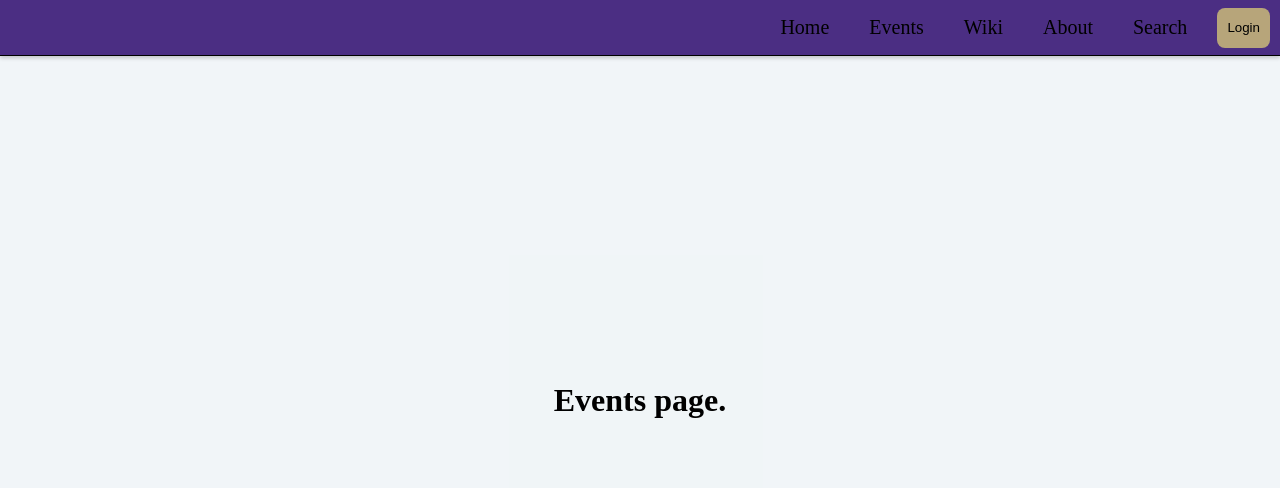
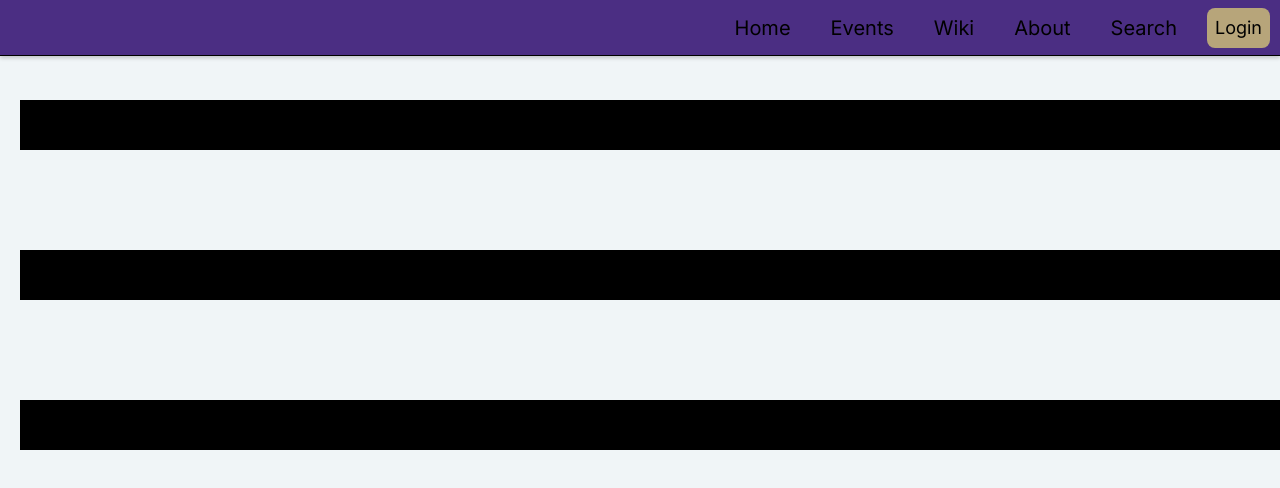
Before and after one commit to DormWiki/dorm-wiki, a Next.js app in the folder site/: page /events in a window 1280 px wide. Shown: the top 488 px of the page. Built offline with nearby package versions, Linux system fonts and the light colour scheme.

Commit message:
changed overall font; working on event page still

```diff
--- a/site/src/pages/events.js
+++ b/site/src/pages/events.js
@@ -3,6 +3,7 @@ import React, { useState } from 'react';
 import Image from 'next/image'
 import { Inter } from 'next/font/google'
 import styles from '@/styles/Home.module.css'
+import events from '@/styles/Events.module.css'
 import Link from 'next/link'
 
 const inter = Inter({ subsets: ['latin'] })
@@ -36,8 +37,16 @@ export default function Events() {
         </ul>
             <button type="button">Login</button>
         </div>
-        <main className={styles.main}>
-            <h2 className={styles.title}>Events page.</h2>
+        <main className={events.main}>
+            <h2 className={events.title}>Trending</h2>
+            <h2 className={events.title}>Upcoming</h2>
+            <div className={events.content}>
+                Events info
+                Contact info
+                Photos
+                RSVP
+                Guest list
+            </div>
         </main>
     </>
   );
--- /dev/null
+++ b/site/src/pages/events.json
@@ -0,0 +1,5 @@
+{
+
+
+
+}
--- a/site/src/pages/index.js
+++ b/site/src/pages/index.js
@@ -8,7 +8,7 @@ import Events from './events';
 
 import { useRouter } from "next/router";
 
-const inter = Inter({ subsets: ['latin'] })
+//const inter = Inter({ subsets: ['latin'] })
 
 export default function Home() {
   const router = useRouter();
--- /dev/null
+++ b/site/src/styles/Events.module.css
@@ -0,0 +1,40 @@
+.main {
+  display: fixed;
+  min-height: 100vh;
+  background-color: rgba(239, 244, 247, 0.897);
+}
+
+.title {
+  width: 100%;
+  margin-top: 100px;
+  margin-left: 20px;
+  margin-right: 400px;
+  height: 50px;
+  z-index: 1000;
+  display: inline-block;
+
+  font-size: 30px;
+  font-family: 'Inter';
+  font-style: normal;
+  font-weight: 500;
+  line-height: 24px;
+
+  background-color: black;
+}
+
+.content {
+  width: 100%;
+  margin-top: 100px;
+  margin-left: 20px;
+  margin-right: 400px;
+  height: 50px;
+  z-index: 1000;
+  display: inline-block;
+
+  font-size: 14px;
+  font-family: 'Inter';
+  font-style: normal;
+  font-weight: 200;
+  line-height: 24px;
+  background-color: black;
+}
--- a/site/src/styles/Home.module.css
+++ b/site/src/styles/Home.module.css
@@ -4,6 +4,12 @@
   justify-content: space-between;
   min-height: 100vh;
   background-color: rgba(239, 244, 247, 0.897);
+
+  font-family: 'Inter';
+  font-style: normal;
+  font-weight: 400;
+  font-size: 20px;
+  line-height: 24px;
 }
 
 .logo {
@@ -25,15 +31,6 @@
   align-items: center;
   text-align: center;
   margin-right: 100px;
-}
-
-.title {
-  width: 100%;
-  font-size: xx-large;
-  align-self: center;
-  display: fixed;
-  text-align: center;
-  align-items: center;
 }
 
 .hrtitle {
@@ -84,6 +81,11 @@
   align-items: center;
   position: fixed;
   background-color: var(--uw-purple);
+  font-family: 'Inter';
+  font-style: normal;
+  font-weight: 400;
+  font-size: 20px;
+  line-height: 24px;
 }
 
 
@@ -148,11 +150,17 @@
   margin: 10px;
   height: 40px;
   border-radius: var(--border-radius);
-  padding: 10px;
+  padding: 8px;
+
+  font-family: 'Inter';
+  font-style: normal;
+  font-weight: 400;
+  font-size: 18px;
+  line-height: 24px;
 }
 
 .navbar button:hover {
-  opacity: 90%;
+  opacity: 85%;
 }
 
 .sidebar ul, .navbar ul {
```
Also changed, not shown: site/src/pages/wiki/[wiki].js (+5 -5 lines), site/src/pages/404.js (added), site/src/pages/wiki/info.json (renamed from site/src/pages/info.json).
